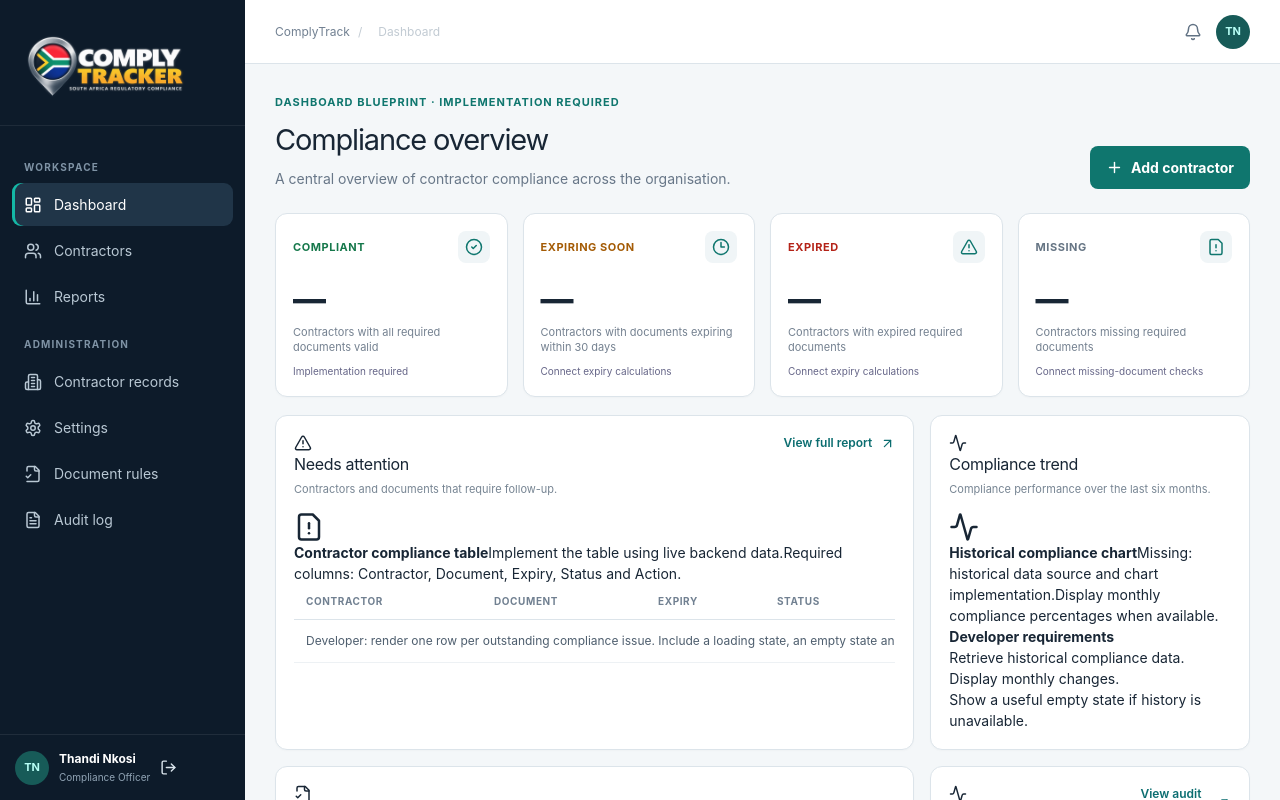
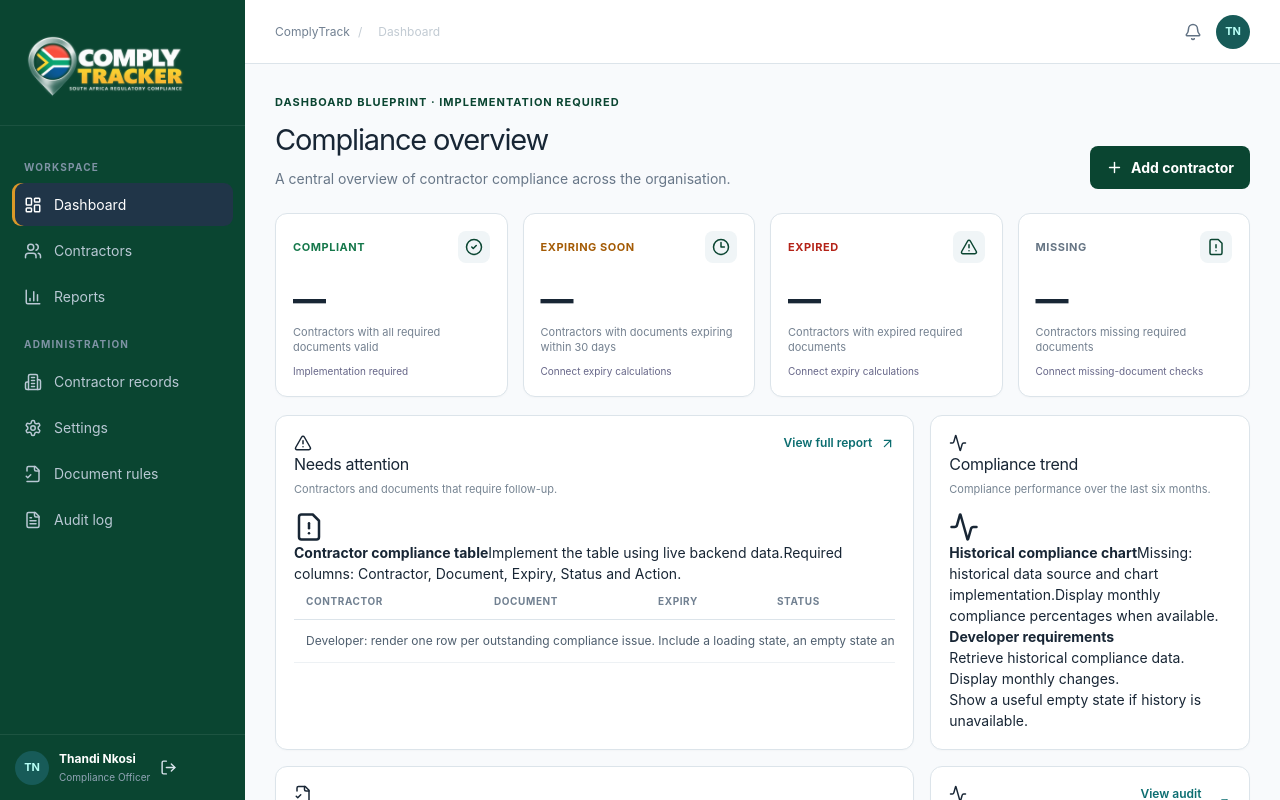
Before and after one commit to Goon-Platoon4/ComplyTrack, a React (Vite) app in the folder frontend/: page /dashboard in a window 1280 px wide. Shown: the top 800 px of the page. Built offline with nearby package versions, Linux system fonts and the light colour scheme.

Commit message:
Update UI colors to new brand palette

```diff
--- a/frontend/src/styles.css
+++ b/frontend/src/styles.css
@@ -2,10 +2,10 @@
 @import url("https://fonts.googleapis.com/css2?family=Inter:wght@400;500;600;700;800&display=swap");
 
 :root {
-  --navy: #0d1b2a;
-  --teal: #0f766e;
-  --teal-2: #14b8a6;
-  --bg: #f4f7f9;
+  --navy: #0A4531; /* British Racing Green (Sidebar) */
+  --teal: #0A4531; /* British Racing Green (Buttons, chart bars) */
+  --teal-2: #DA9928; /* Golden Rod (Active borders, highlights) */
+  --bg: #F8FAFC;
   --text: #182635;
   --muted: #687788;
   --border: #dce4ea;
```
